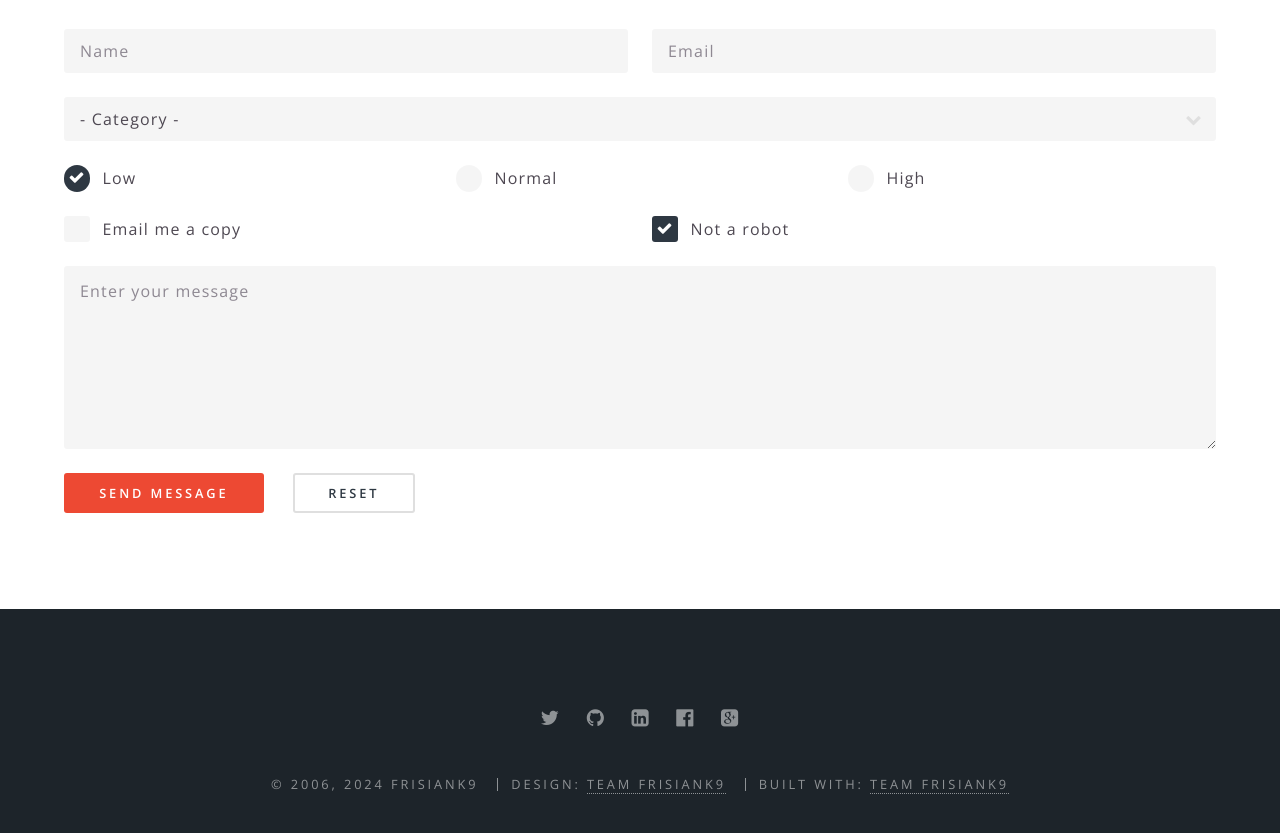
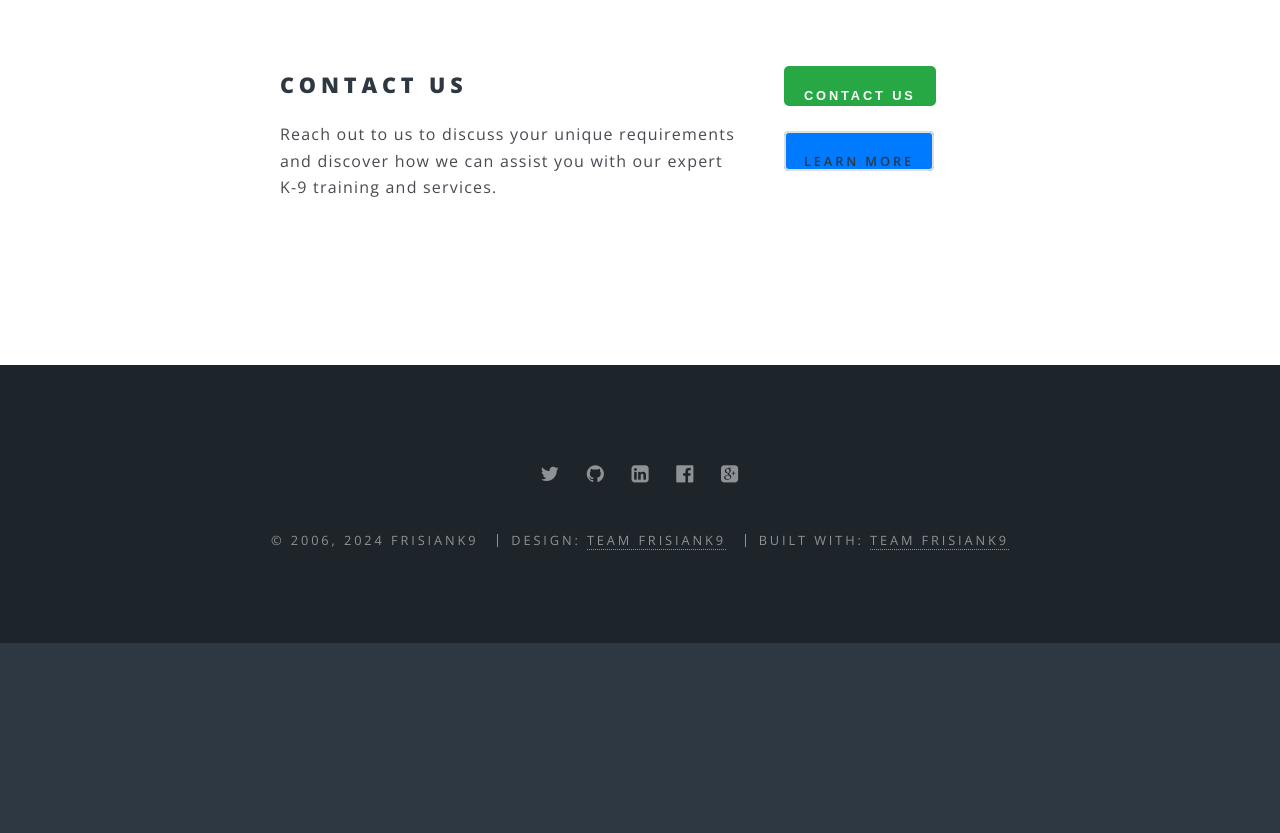
Before and after one commit to Gao921010/Gao921010.github.io, a Jekyll site: the page built from elements.html, in a window 1280 px wide and 1400 px high, scrolled down 3209 px. Shown: the part 513-1346 px from the top of the window. Built offline with Jekyll 4.4.1, drawn with Linux system fonts in a browser that asks for light colours; after the commit the page ends 4365 px from its top, so only the background shows below that.

Commit message:
Update elements.html

```diff
--- a/elements.html
+++ b/elements.html
@@ -103,57 +103,73 @@
 					</section>
 
 
-			<section>
-				<h2>Contact Form</h2>
-				<form method="post" action="#">
-					<div class="row uniform">
-						<div class="6u 12u$(xsmall)">
-							<input type="text" name="demo-name" id="demo-name" value="" placeholder="Name" />
-						</div>
-						<div class="6u$ 12u$(xsmall)">
-							<input type="email" name="demo-email" id="demo-email" value="" placeholder="Email" />
-						</div>
-						<div class="12u$">
-							<div class="select-wrapper">
-								<select name="demo-category" id="demo-category">
-									<option value="">- Category -</option>
-									<option value="1">Green Dog</option>
-									<option value="1">Working line pupplies</option>
-									<option value="1">Dog behaviour issue</option>
-									<option value="1">Handeler training program</option>
-									<option value="1">Vendor Services</option>
-								</select>
-							</div>
-						</div>
-						<div class="4u 12u$(small)">
-							<input type="radio" id="demo-priority-low" name="demo-priority" checked>
-							<label for="demo-priority-low">Low</label>
-						</div>
-						<div class="4u 12u$(small)">
-							<input type="radio" id="demo-priority-normal" name="demo-priority">
-							<label for="demo-priority-normal">Normal</label>
-						</div>
-						<div class="4u$ 12u$(small)">
-							<input type="radio" id="demo-priority-high" name="demo-priority">
-							<label for="demo-priority-high">High</label>
-						</div>
-						<div class="6u 12u$(small)">
-							<input type="checkbox" id="demo-copy" name="demo-copy">
-							<label for="demo-copy">Email me a copy</label>
-						</div>
-						<div class="6u$ 12u$(small)">
-							<input type="checkbox" id="demo-human" name="demo-human" checked>
-							<label for="demo-human">Not a robot</label>
-						</div>
-						<div class="12u$">
-							<textarea name="demo-message" id="demo-message" placeholder="Enter your message" rows="6"></textarea>
-						</div>
-						<div class="12u$">
-							<ul class="actions">
-								<li><input type="submit" value="Send Message" class="special" /></li>
-								<li><input type="reset" value="Reset" /></li>
-							</ul>
-						</div>
-					</div>
-				</form>
-			</section>
+
+<html lang="en">
+<head>
+    <meta charset="UTF-8">
+    <meta name="viewport" content="width=device-width, initial-scale=1.0">
+    <title>Contact Us</title>
+    <style>
+        /* Style for hidden contact info */
+        #contactInfo {
+            display: none;
+            margin-top: 20px;
+            padding: 15px;
+            border: 1px solid #ddd;
+            background-color: #f9f9f9;
+            max-width: 500px;
+        }
+
+        .button {
+            display: inline-block;
+            padding: 10px 20px;
+            background-color: #007bff;
+            color: white;
+            text-align: center;
+            text-decoration: none;
+            border-radius: 5px;
+            cursor: pointer;
+            border: none;
+        }
+
+        .button.special {
+            background-color: #28a745;
+        }
+    </style>
+</head>
+<body>
+
+<section id="cta" class="wrapper style4">
+    <div class="inner">
+        <header>
+            <h2>Contact Us</h2>
+            <p>Reach out to us to discuss your unique requirements and discover how we can assist you with our expert K-9 training and services.</p>
+        </header>
+        <ul class="actions vertical">
+            <li><button onclick="showContactInfo()" class="button special">Contact Us</button></li>
+            <li><a href="https://gao921010.github.io/elements.html" class="button">Learn More</a></li>
+        </ul>
+        <!-- Hidden contact info section -->
+        <div id="contactInfo">
+            <h3>Contact Information</h3>
+            <p><strong>Email:</strong> info@example.com</p>
+            <p><strong>Telephone:</strong> (123) 456-7890</p>
+            <p><strong>Address:</strong> 1234 Elm Street, Springfield, IL 62704</p>
+        </div>
+    </div>
+</section>
+
+<script>
+    // Function to toggle the visibility of the contact information
+    function showContactInfo() {
+        var contactInfo = document.getElementById('contactInfo');
+        if (contactInfo.style.display === 'none' || contactInfo.style.display === '') {
+            contactInfo.style.display = 'block';
+        } else {
+            contactInfo.style.display = 'none';
+        }
+    }
+</script>
+
+</body>
+</html>
```
